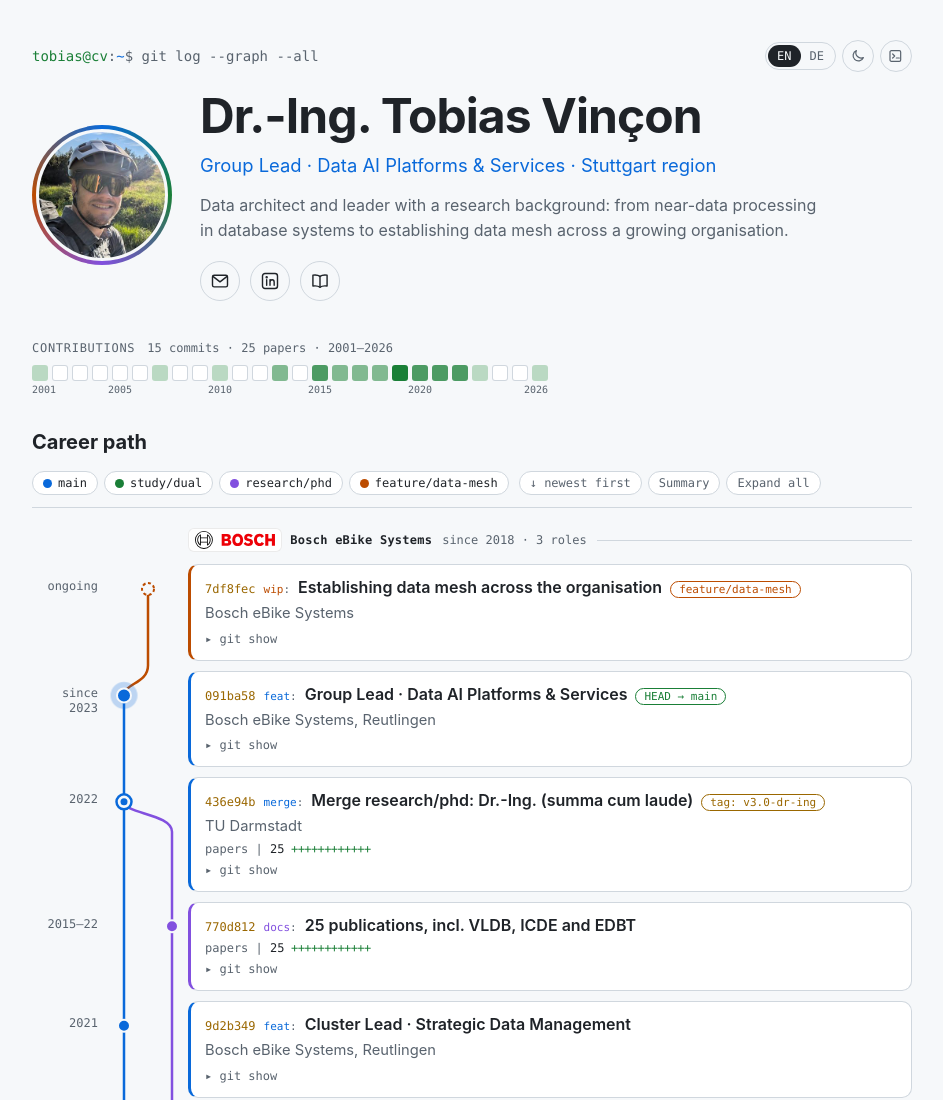
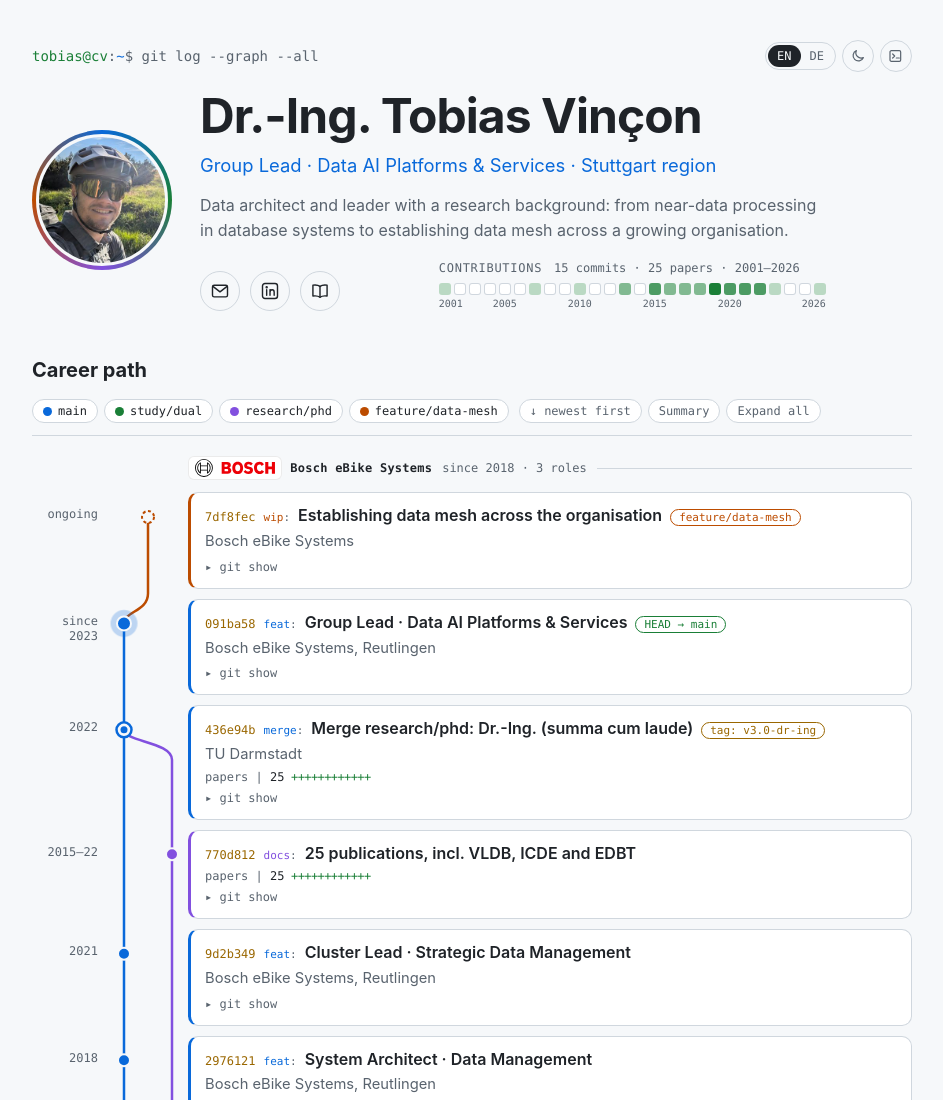
Before and after one commit to tobias-vincon/cv-website, a plain HTML site: page index.html in a window 1280 px wide. Shown: the top 1100 px of the page, without its empty margins (168-1111 px from the left). Drawn offline with Linux system fonts and the light colour scheme.

Commit message:
Move contributions heatmap next to the contact icons
Saves vertical space so the career graph starts higher on the page.

Co-Authored-By: Claude Opus 5.5 <noreply@anthropic.com>

```diff
--- a/css/style.css
+++ b/css/style.css
@@ -104,7 +104,7 @@ a { color: var(--accent); }
 .noscript-cv strong { color: var(--text); }
 
 /* ---------- Kopfbereich ---------- */
-.hero { padding-top: 40px; padding-bottom: 32px; }
+.hero { padding-top: 40px; padding-bottom: 20px; }
 .hero-top {
   display: flex;
   align-items: center;
@@ -239,7 +239,15 @@ a { color: var(--accent); }
 }
 
 /* ---------- Heatmap (Beiträge pro Jahr) ---------- */
-.activity { margin: 8px 0 28px; }
+/* Kontakt-Icons links, Heatmap rechts daneben; bricht bei wenig Platz um */
+.hero-meta {
+  display: flex;
+  flex-wrap: wrap;
+  align-items: flex-end;
+  justify-content: space-between;
+  gap: 18px 32px;
+}
+.activity { margin: 0; }
 .activity-head {
   display: flex;
   flex-wrap: wrap;
@@ -249,22 +257,22 @@ a { color: var(--accent); }
   color: var(--muted);
   text-transform: uppercase;
   letter-spacing: .06em;
-  margin-bottom: 10px;
+  margin-bottom: 8px;
 }
 .activity-sum { text-transform: none; letter-spacing: 0; }
 .heatmap {
   display: flex;
   flex-wrap: wrap;
-  gap: 4px;
+  gap: 3px;
   list-style: none;
   margin: 0;
-  padding: 0 0 18px;
+  padding: 0 0 16px;
 }
 .heatmap li { position: relative; }
 .heatmap .cell {
   display: block;
-  width: 16px;
-  height: 16px;
+  width: 12px;
+  height: 12px;
   padding: 0;
   border: 0;
   border-radius: 3px;
--- a/index.html
+++ b/index.html
@@ -114,16 +114,13 @@
         <h1 id="name">Dr.-Ing. Tobias Vinçon</h1>
         <p class="role" id="role">Group Lead · Data AI Platforms &amp; Services · Stuttgart region</p>
         <p class="summary" id="summary">Data architect and leader with a research background: from near-data processing in database systems to establishing data mesh across a growing organisation.</p>
+        <!-- Kontakt-Icons und Heatmap nebeneinander (spart Höhe, damit der Graph früher beginnt) -->
+        <div class="hero-meta">
           <nav class="links" id="links" data-i18n-aria="contact" aria-label="Contact">
             <a href="mailto:tobias.vincon@gmail.com">Email</a>
             <a href="https://www.linkedin.com/in/tobias-vincon-3aa633128/" rel="me">LinkedIn</a>
             <a href="https://dblp.org/pid/178/2061.html" rel="me">DBLP</a>
           </nav>
-      </div>
-    </div>
-  </header>
-
-  <main>
           <section class="activity" aria-labelledby="activity-heading">
             <h2 id="activity-heading" class="activity-head">
               <span data-i18n="activity">Contributions</span>
@@ -131,7 +128,12 @@
             </h2>
             <ol class="heatmap" id="heatmap"></ol>
           </section>
+        </div>
+      </div>
+    </div>
+  </header>
 
+  <main>
     <section aria-labelledby="graph-heading">
       <div class="section-head">
         <h2 id="graph-heading" tabindex="-1" data-i18n="career">Career path</h2>
```
Lines whose indentation alone changed are shown as unchanged.
